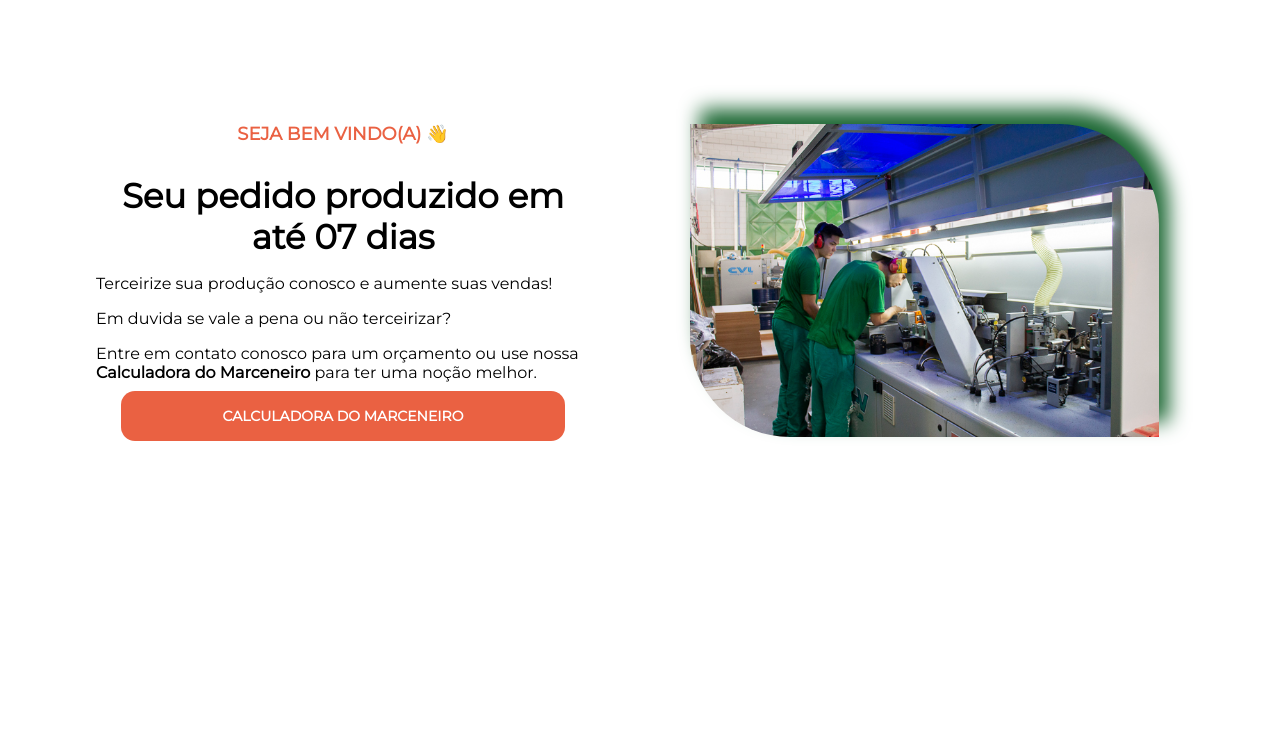
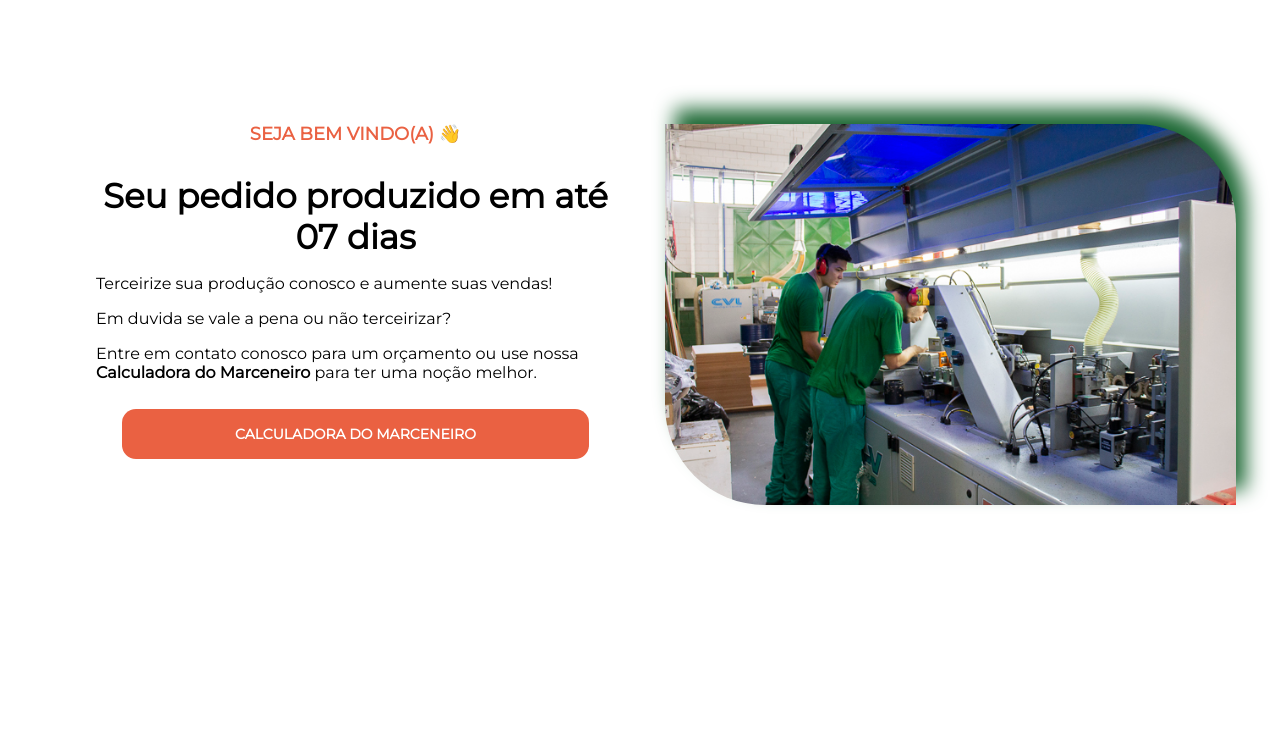
Before and after one commit to alancritelli/Madcentro-Centro-de-Servico, a plain HTML site: page index.html in a window 1280 px wide. Shown: the part 62-800 px from the top of the page. Drawn offline with Linux system fonts and the light colour scheme; a script that the page names is missing; files whose address does not match are found by name.

Commit message:
Update style.css

```diff
--- a/style.css
+++ b/style.css
@@ -392,7 +392,11 @@ footer .social a:hover {
   section#home .wrapper {
     padding-top: 7rem;
     grid-template-columns: 1fr 1fr;
-    gap: 10rem;
+    gap: 5rem;
+  }
+
+  #home .content img {
+    width: 110%;
   }
 
   #home .wrapper a {
```
